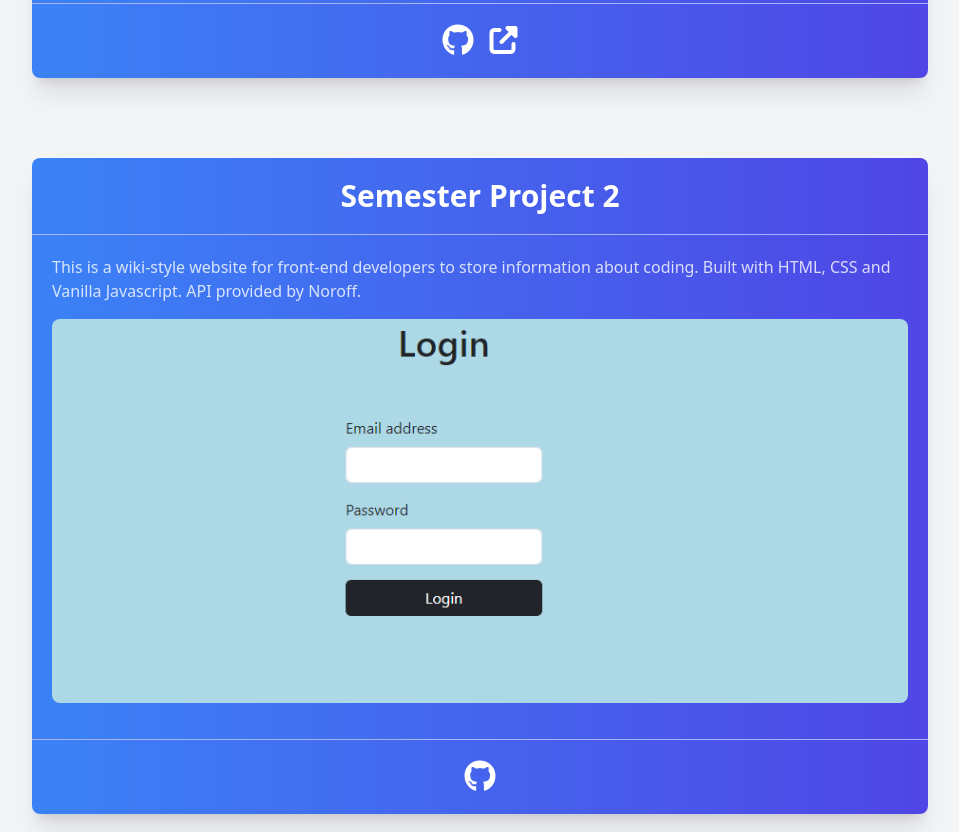
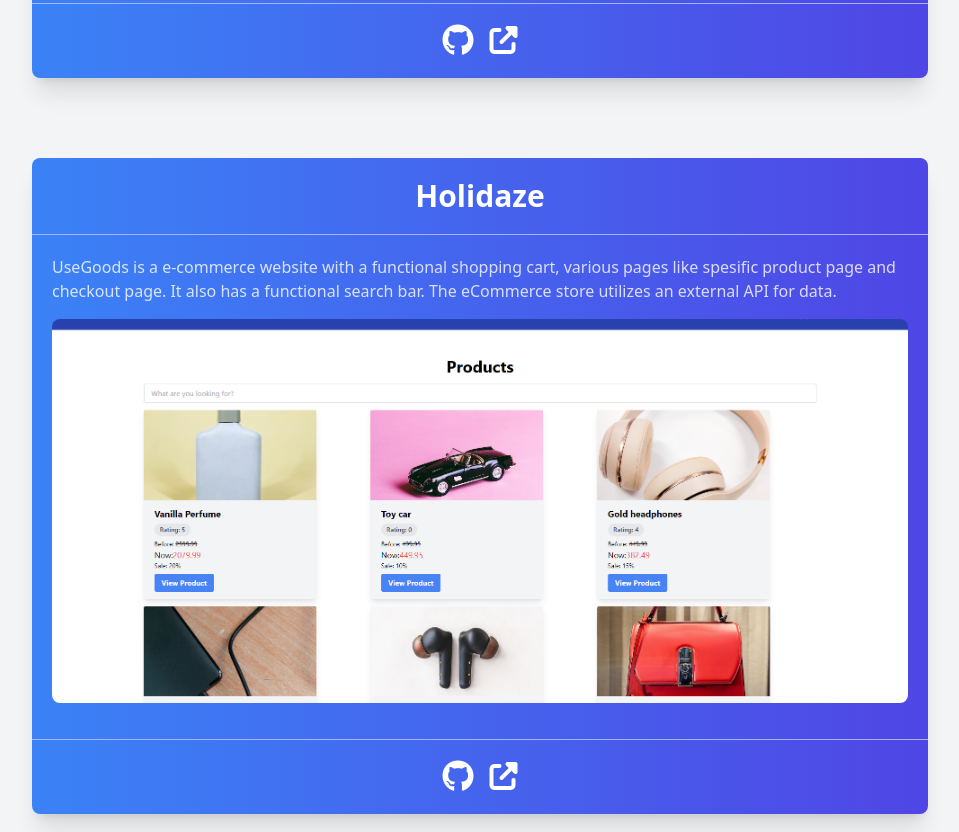
Before and after one commit to sakonpatsamit/Portfolio2-Sakon_Patsamit, a website built with Vite: page index.html in a window 1280 px wide. Shown: the part 1128-1960 px from the top of the page, without its empty margins (160-1119 px from the left). Built offline with nearby package versions, Linux system fonts and the light colour scheme.

Commit message:
updated portfolio

```diff
--- a/index.html
+++ b/index.html
@@ -72,6 +72,51 @@
 
             <a
               href="https://holidaze-pink.netlify.app"
+              class="text-white hover:text-indigo-200 transition duration-300"
+              target="_blank"
+              rel="noopener noreferrer"
+            >
+              <i class="fas fa-external-link-alt fa-2x"></i>
+            </a>
+          </div>
+        </div>
+      </div>
+    </section>
+    <section class="py-10 px-4">
+      <div class="container mx-auto space-y-10">
+        <div
+          class="max-w-4xl mx-auto bg-gradient-to-r from-blue-500 to-indigo-600 rounded-lg shadow-xl overflow-hidden group"
+        >
+          <div class="p-5 border-b border-indigo-300">
+            <h2 class="text-3xl font-bold text-center text-white">Holidaze</h2>
+          </div>
+
+          <div class="p-5">
+            <p class="text-white text-opacity-80 mb-4">
+              UseGoods is a e-commerce website with a functional shopping cart, various pages like spesific product page and checkout page. It also has a functional search bar. The eCommerce store utilizes an external API for data.
+            </p>
+
+            <img
+              src="/public/usegoods.png"
+              alt="Project Screenshot"
+              class="w-full object-cover h-96 mb-4 rounded-lg transform transition duration-500 group-hover:scale-105"
+            />
+          </div>
+
+          <div
+            class="flex items-center justify-center p-5 border-t border-indigo-300 space-x-4"
+          >
+            <a
+              href="https://github.com/sakonpatsamit/JS-Frameworks-CA"
+              class="text-white hover:text-indigo-200 transition duration-300"
+              target="_blank"
+              rel="noopener noreferrer"
+            >
+              <i class="fab fa-github fa-2x"></i>
+            </a>
+
+            <a
+              href="https://gleaming-dusk-45e77b.netlify.app/"
               class="text-white hover:text-indigo-200 transition duration-300"
               target="_blank"
               rel="noopener noreferrer"
```
Also changed, not shown: public/usegoods.png (added).
